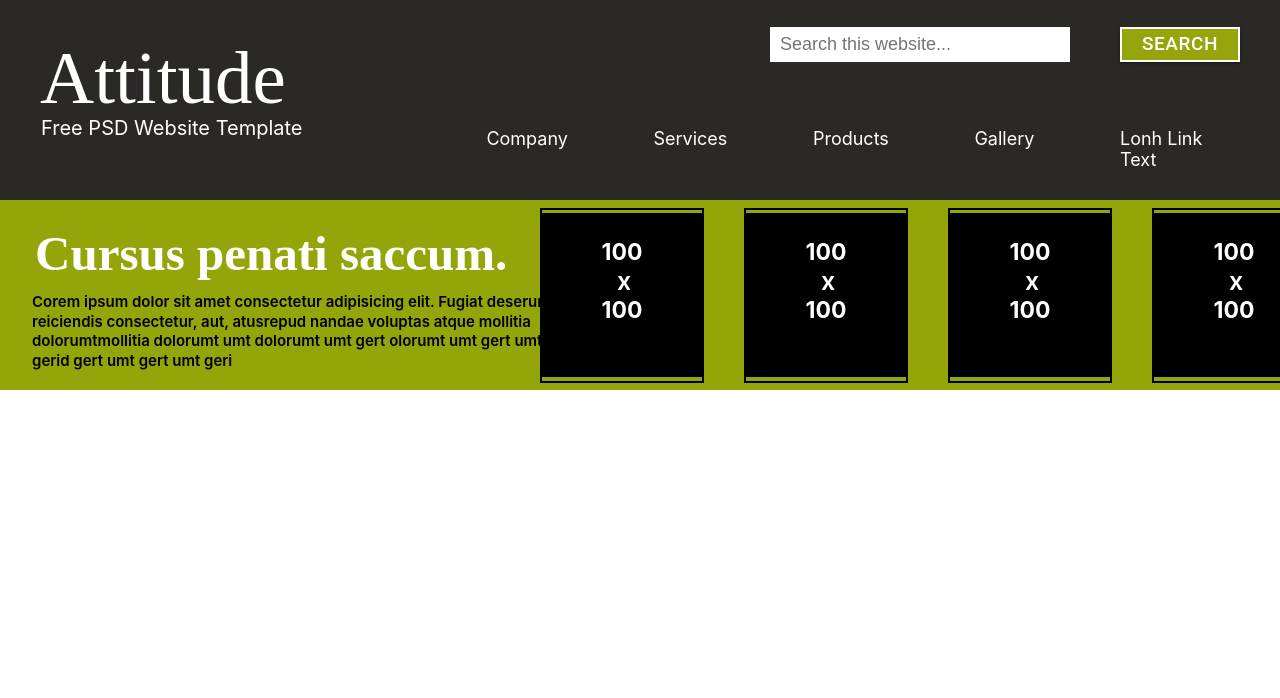
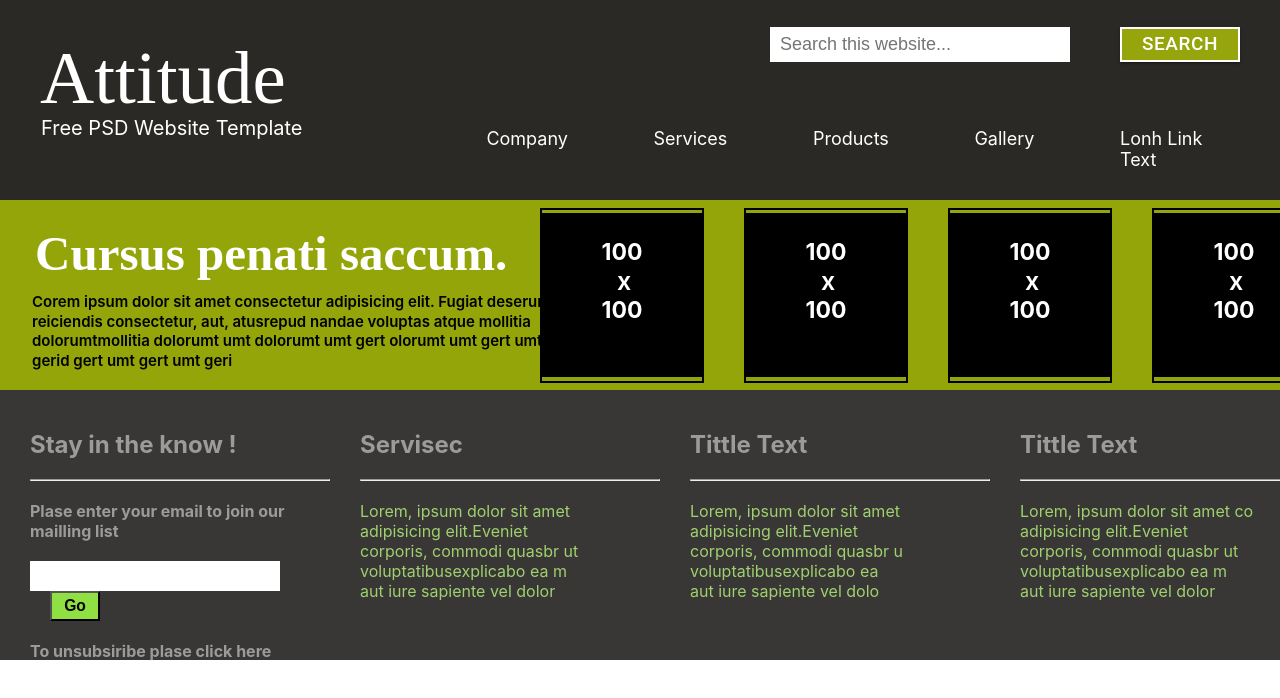
Before and after one commit to MMBobur/attitude, a React (Create React App) app: page / in a window 1280 px wide. Shown: the top 698 px of the page. Built offline with nearby package versions, Linux system fonts and the light colour scheme.

Commit message:
Ahadjon footerni qo'shdi

```diff
--- a/src/App.css
+++ b/src/App.css
@@ -90,3 +90,6 @@
 #lasta{
   width: 120px;
 }
+.footer {
+display: flex;
+}
--- a/src/App.js
+++ b/src/App.js
@@ -2,12 +2,14 @@
 import './App.css';
 import Navbar from './components/Navbar';
 import Cursus from './components/Cursus/Cursus';
+import Footer from './components/Footer/footer';
 
 function App() {
   return (
     <>
       <Navbar />
       <Cursus />
+      <Footer />
     </>
   );
 }
--- /dev/null
+++ b/src/components/Footer/footer.jsx
@@ -0,0 +1,54 @@
+import React from 'react'
+
+function footer() {
+    return (
+        <div className="footer" style={{ width: '100%', height: '270px', background: '#393636', }} >
+            <div style={{ marginLeft: '30px', marginTop: '40px' }} className='footer1'>
+                <text style={{ color: '#9C9B9B' }}> <h2>Stay in the know !</h2> </text><br></br>
+                <hr width='300px'></hr><br></br>
+                <h4 style={{ color: "#9C9B9B" }} >Plase enter your email to join our mailling list</h4><br />
+                <input style={{ border: '2px solid white', width: '250px', height: '30px' }} type="text" name="name" />
+                <button style={{ width: '50px', height: '30px', marginLeft: '20px', backgroundColor: '#90DF43' }}> <h3 Color='white'>Go</h3> </button><br /> <br />
+                <h4 style={{ color: "#9C9B9B" }}>To unsubsiribe plase click here </h4>
+            </div>
+            <div style={{ marginLeft: '30px', marginTop: '40px' }} className='footer1'>
+                <text style={{ color: '#9C9B9B' }}> <h2>Servisec</h2> </text><br></br>
+                <hr width='300px'></hr><br></br>
+                <p style={{ color: '#9FD16E' }}>
+                    Lorem, ipsum dolor sit amet
+                    <br /> adipisicing elit.Eveniet
+                    <br />corporis, commodi quasbr ut
+                    <br /> voluptatibusexplicabo ea m
+                    <br />aut iure sapiente vel dolor
+                </p>
+            </div>
+            <div style={{ marginLeft: '30px', marginTop: '40px' }} className='footer1'>
+                <text style={{ color: '#9C9B9B' }}> <h2>Tittle Text</h2> </text><br></br>
+                <hr width='300px'></hr><br></br>
+                <p style={{ color: '#9FD16E' }}>
+                    Lorem, ipsum dolor sit amet
+                    <br /> adipisicing elit.Eveniet
+                    <br />corporis, commodi quasbr u
+                    <br /> voluptatibusexplicabo ea
+                    <br />aut iure sapiente vel dolo
+                </p>            </div>
+            <div style={{ marginLeft: '30px', marginTop: '40px' }} className='footer1'>
+                <text style={{ color: '#9C9B9B' }}> <h2>Tittle Text</h2> </text><br></br>
+                <hr width='300px'></hr><br></br>
+                <p style={{ color: '#9FD16E' }}>
+                    Lorem, ipsum dolor sit amet co
+                    <br /> adipisicing elit.Eveniet
+                    <br />corporis, commodi quasbr ut
+                    <br /> voluptatibusexplicabo ea m
+                    <br />aut iure sapiente vel dolor
+                </p>
+            </div>
+
+
+
+        </div>
+
+    )
+}
+
+export default footer
```
